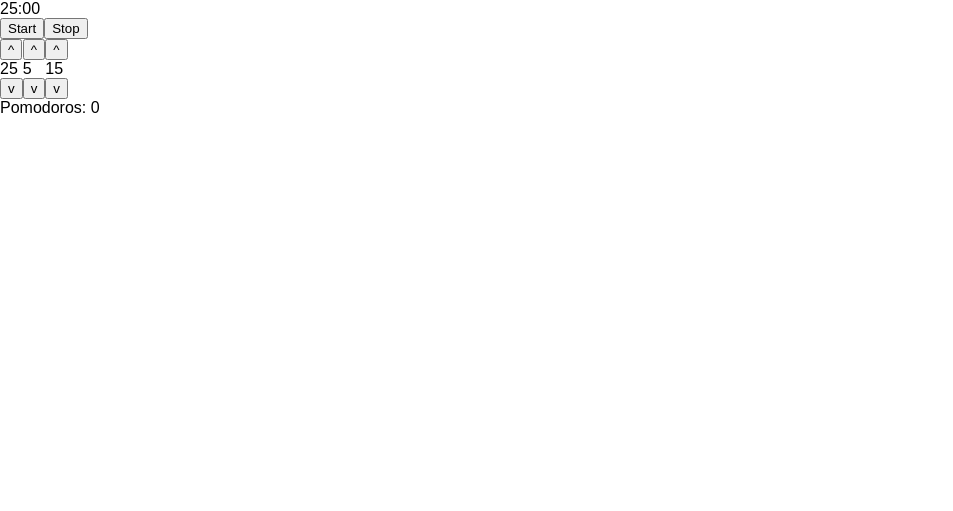
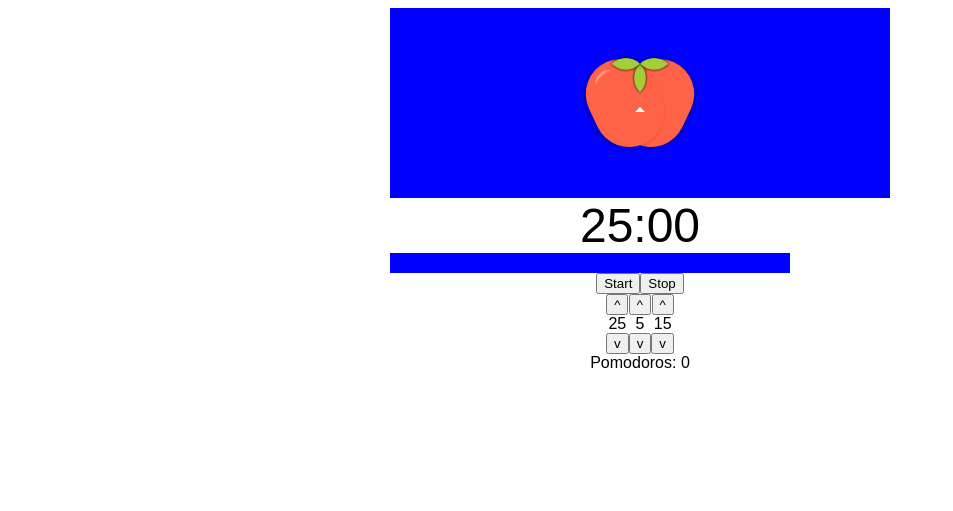
Before and after one commit to corrinachow/freeCodeCamp, a React app in the folder Projects/pomodoro-clock/: page / in a window 1280 px wide. Shown: the whole page, without its empty margins (0-953 px from the left). Built offline with nearby package versions, Linux system fonts and the light colour scheme.

Commit message:
Add tomato

```diff
--- a/Projects/pomodoro-clock/src/css/index.css
+++ b/Projects/pomodoro-clock/src/css/index.css
@@ -1,9 +1,149 @@
 body {
-  margin: 0;
-  padding: 0;
+  text-align: center;
   font-family: sans-serif;
 }
 
+#root {
+  margin: 0 auto;
+  height: 500px;
+  width: 500px;
+
+/*some colours*/
+  --tomato: #ff6347;
+  --stem: #a3cd39;
+}
+
+.pomodoro-container {
+
+}
+
+.box {
+  padding: 50px;
+  background: blue;
+  display: flex;
+  align-items: center;
+  justify-content: center;
+}
+
+.tomato {
+  width: 120px;
+  height: 90px;
+
+  transform: scale(1);
+}
+
+
+/*tomato left side*/
+.tomato:after {
+  position: absolute;
+  content: '';
+  width: 70px;
+  height: 90px;
+  top: 0;
+  border-radius: 50px;
+  box-shadow: -3px 0px 5px 0px rgba(0,0,0,0.3);
+
+  left: 10px;
+  transform: rotate(-25deg);
+  background: var(--tomato);
+}
+
+/*tomato right side*/
+.tomato:before {
+  position: absolute;
+  content: '';
+  width: 70px;
+  height: 90px;
+  border-radius: 50px;
+  box-shadow: 2px 0px 5px 0px rgba(0,0,0,0.3);
+
+  right: 10px;
+  transform: rotate(25deg);
+  background: var(--tomato);
+}
+
+.stem {
+  position:absolute;
+  height:20px;
+  width:20px;
+  border-radius:20px 0 20px 0;
+  transform: rotateZ(-45deg);
+  margin-left: 50px;
+  top: 10px;
+  box-shadow: 0 0 3px #000;
+  background: var(--stem);
+  z-index: 1;
+
+}
+
+/*right leaf*/
+.stem:before {
+  position:absolute;
+  height:20px;
+  width:20px;
+  content: '';
+  border-radius:0px 20px 0px 20px;
+  margin-left: 10px;
+  box-shadow: 0 0 3px #000;
+  background: var(--stem);
+}
+
+/*left leaf*/
+.stem:after{
+  position:absolute;
+  height:20px;
+  width:20px;
+  content: '';
+  border-radius:20px 0px 20px 0px;
+  transform: rotateZ(90deg);
+  margin-top: -20px;
+  margin-left: -10px;
+  box-shadow: 0 0 3px #000;
+  background: var(--stem);
+}
+
+.highlight {
+  position: relative;
+  top: 15%;
+  left: 12%;
+  width: 20px;
+  height: 10px;
+  border-radius: 50%;
+  border-top: 3px solid rgba(255,255,255,0.3);
+  transform: rotate(-45deg);
+
+  background: rgba(255,255,255,0);
+  z-index: 1;
+}
+
+.triangle {
+  position: relative;
+  margin: auto;
+  top: 40%;
+
+  width: 0;
+  height: 0;
+  border-left: 5px solid transparent;
+  border-right: 5px solid transparent;
+  border-bottom: 5px solid white;
+  z-index: 1;
+}
+
+.time {
+  font-size: 3em;
+}
+
+.progress-bar {
+  display: flex;
+  align-items: center;
+  background: blue;
+  width: 80%;
+  height: 20px;
+}
+
+
+
 .interval-settings {
   display: flex;
+  justify-content: center;
 }
--- a/Projects/pomodoro-clock/src/index.js
+++ b/Projects/pomodoro-clock/src/index.js
@@ -4,7 +4,9 @@ import './css/index.css';
 import Controls from './js/controls';
 import IntervalSettings from './js/intervalcontrols';
 import Time from './js/time';
+import ProgressBar from './js/progressbar';
 import PomodoroStats from './js/pomodorostats'
+import Tomato from './js/tomato';
 import { _25, _05, _15, _01, _55 } from './js/time-variables'
 
 class App extends React.Component {
@@ -130,10 +132,12 @@ class App extends React.Component {
     const workTimeMin = (this.state.workTime)/1000/60;
     const restTimeMin = (this.state.restTime)/1000/60;
     const longRestMin = (this.state.longRest)/1000/60;
-    const pomodoros = (this.state.count)/2
+    const pomodoros = Math.floor((this.state.count)/2);
     return (
     <div className="pomodoro-container">
+      <Tomato />
       <Time time={this.state.timeRemaining}/>
+      <ProgressBar/>
       <Controls
       status={this.state.status}
       handleOnClickStart={this.handleStartTimer}
--- /dev/null
+++ b/Projects/pomodoro-clock/src/js/progressbar.js
@@ -0,0 +1,11 @@
+import React from 'react';
+
+const ProgressBar = (props) => {
+  return (
+    <div className="progress-bar">
+
+    </div>
+    )
+}
+
+export default ProgressBar
--- /dev/null
+++ b/Projects/pomodoro-clock/src/js/tomato.js
@@ -0,0 +1,15 @@
+import React from 'react';
+
+const Tomato = (props) => {
+  return (
+    <div className="box">
+      <div className="tomato">
+      <div className="highlight"></div>
+      <div className="stem"></div>
+      <div className="triangle"></div>
+      </div>
+    </div>
+    )
+}
+
+export default Tomato
```
Also changed, not shown: Projects/pomodoro-clock/public/index.html (+0 -1 lines).
